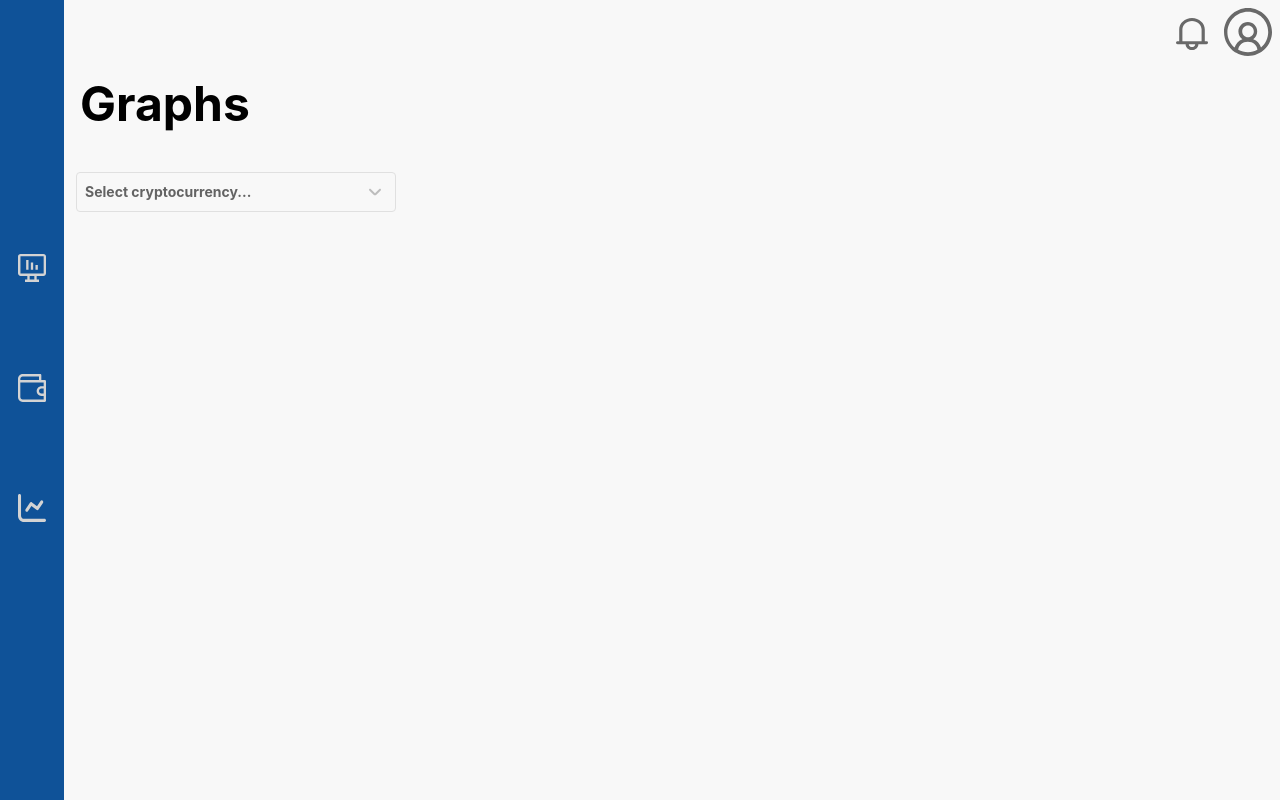
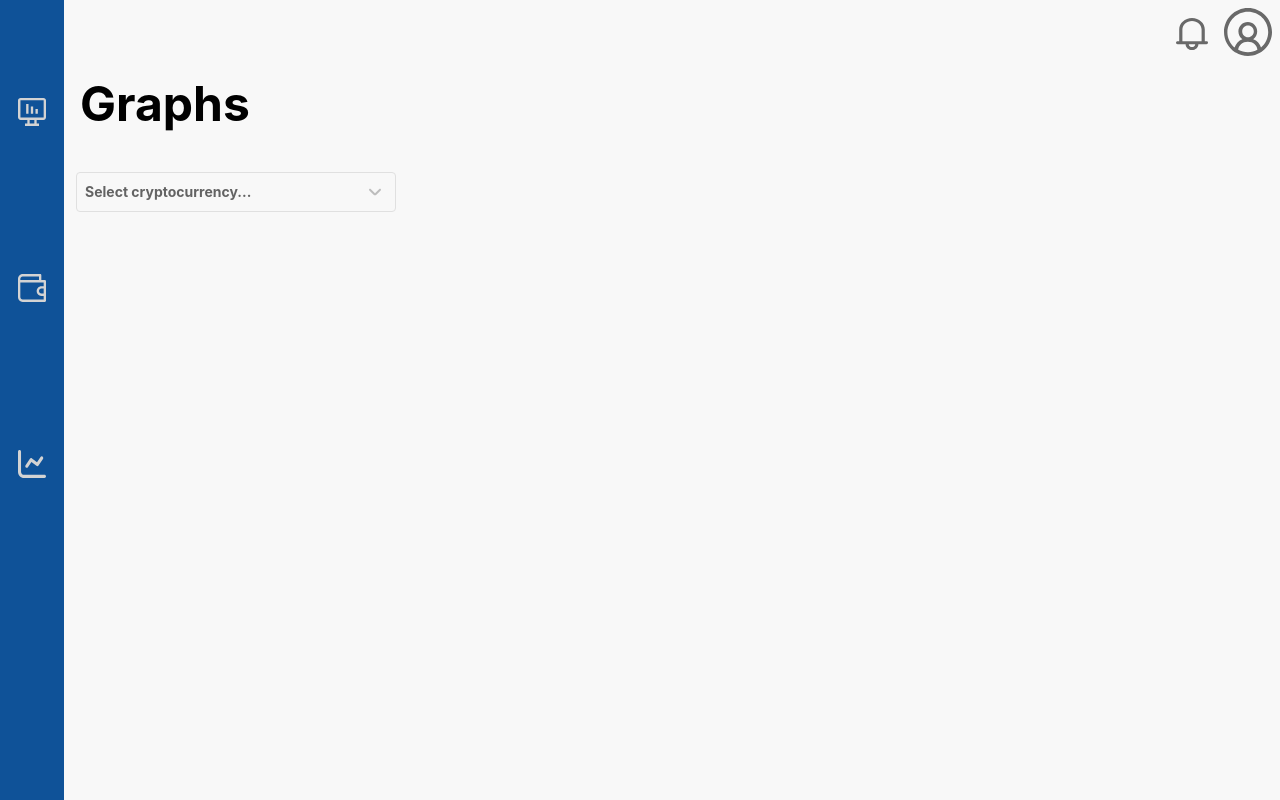
Before and after one commit to MSzostaq/CryptoRate, a React (Create React App) app: page /#/graphs in a window 1280 px wide. Built offline with nearby package versions, Linux system fonts and the light colour scheme.

Commit message:
sidebar changes

```diff
--- a/src/components/Sidebar.jsx
+++ b/src/components/Sidebar.jsx
@@ -16,7 +16,7 @@ const StyledLink = styled(Link)`
   color: #d3d3d3;
   display: flex;
   flex-direction: row;
-  margin-bottom: 24px;
+  margin-top: 80px;
   text-decoration: none;
   height: 64px;
 `;
@@ -24,22 +24,22 @@ const StyledLink = styled(Link)`
 const StyledWrapper = styled.nav`
   background-color: #0f5298;
   display: flex;
-  flex-direction: column;
-  grid-gap: 32px;
-  justify-content: center;
+  flex-direction: row;
+  justify-content: space-around;
   position: fixed;
-  left: 0;
-  top: 0;
-  width: 64px;
-  height: 100%;
+  top: auto;
+  bottom: 0;
+  width: 100%;
+  height: 64px;
 
-  @media (max-width: 800px) {
-    flex-direction: row;
-    grid-gap: 64px;
-    top: auto;
-    bottom: 0;
-    width: 100%;
-    height: 64px;
+  @media (min-width: 800px) {
+    flex-direction: column;
+    justify-content: flex-start;
+    gap: 32px;
+    left: 0;
+    top: 0;
+    width: 64px;
+    height: 100%;
   }
 `;
 
```
